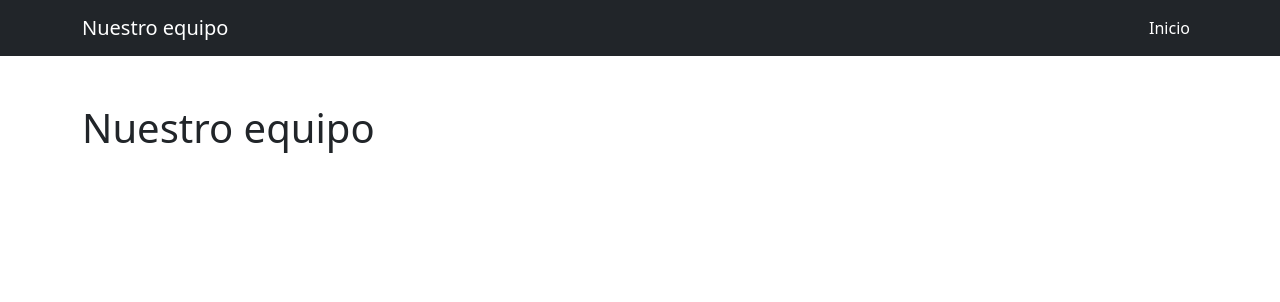
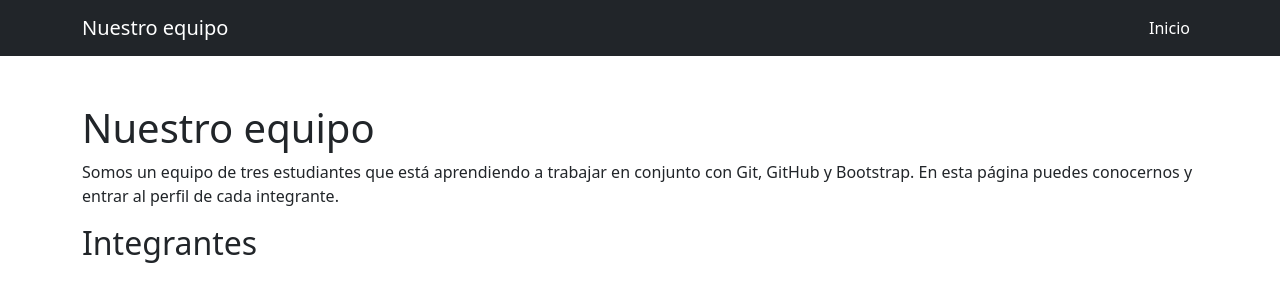
Before and after one commit to miguelmendoza11/taller-git-bootstrap, a plain HTML site: page index.html in a window 1280 px wide. Drawn offline with nearby package versions, Linux system fonts and the light colour scheme.

Commit message:
feat: add team presentation section

```diff
--- a/index.html
+++ b/index.html
@@ -26,7 +26,19 @@
   </nav>
 
   <main class="container py-5">
-    <h1>Nuestro equipo</h1>
+    <section>
+      <h1>Nuestro equipo</h1>
+      <p>
+        Somos un equipo de tres estudiantes que está aprendiendo a trabajar en conjunto con Git,
+        GitHub y Bootstrap. En esta página puedes conocernos y entrar al perfil de cada integrante.
+      </p>
+    </section>
+
+    <section>
+      <h2>Integrantes</h2>
+      <div class="row">
+      </div>
+    </section>
   </main>
 
   <script src="https://cdn.jsdelivr.net/npm/bootstrap@5.3.3/dist/js/bootstrap.bundle.min.js"></script>
```
